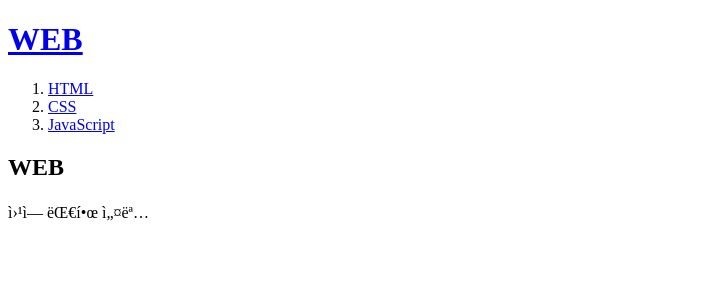
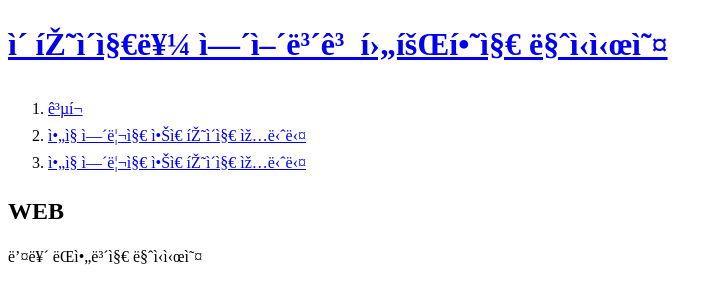
Before and after one commit to park021549/my-first-web-site, a plain HTML site: page index.html in a window 1280 px wide. Shown: the whole page, without its empty margins (0-724 px from the left). Drawn offline with Linux system fonts and the light colour scheme.

Commit message:
Update index.html

```diff
--- a/index.html
+++ b/index.html
@@ -1,19 +1,19 @@
 <!doctype html>
 <html>
 <head>
-<title>WEB1 - Welcome</title>
+<title>비밀의 방</title>
 <meta charset="uef-8">
 </head>
 <body>
-  <h1><a href="index.html"> WEB</a></h1>
+  <h1><a href="index.html"> 이 페이지를 열어보고 후회하지 마십시오</a></h1>
 <ol>
-  <li><a href="1.html"> HTML</a></li>
-  <li><a href="2.html"> CSS</a></li>
-  <li><a href="3.html"> JavaScript</a></li>
+  <li><a href="1.html"> 공포</a></li>
+  <li><a href="2.html"> 아직 열리지 않은 페이지 입니다</a></li>
+  <li><a href="3.html"> 아직 열리지 않은 페이지 입니다</a></li>
 </ol>
 <h2>WEB</h2>
 <p>
-웹에 대한 설명
+뒤르 돌아보지 마십시오
 </p>
 </body>
 </html>
```
